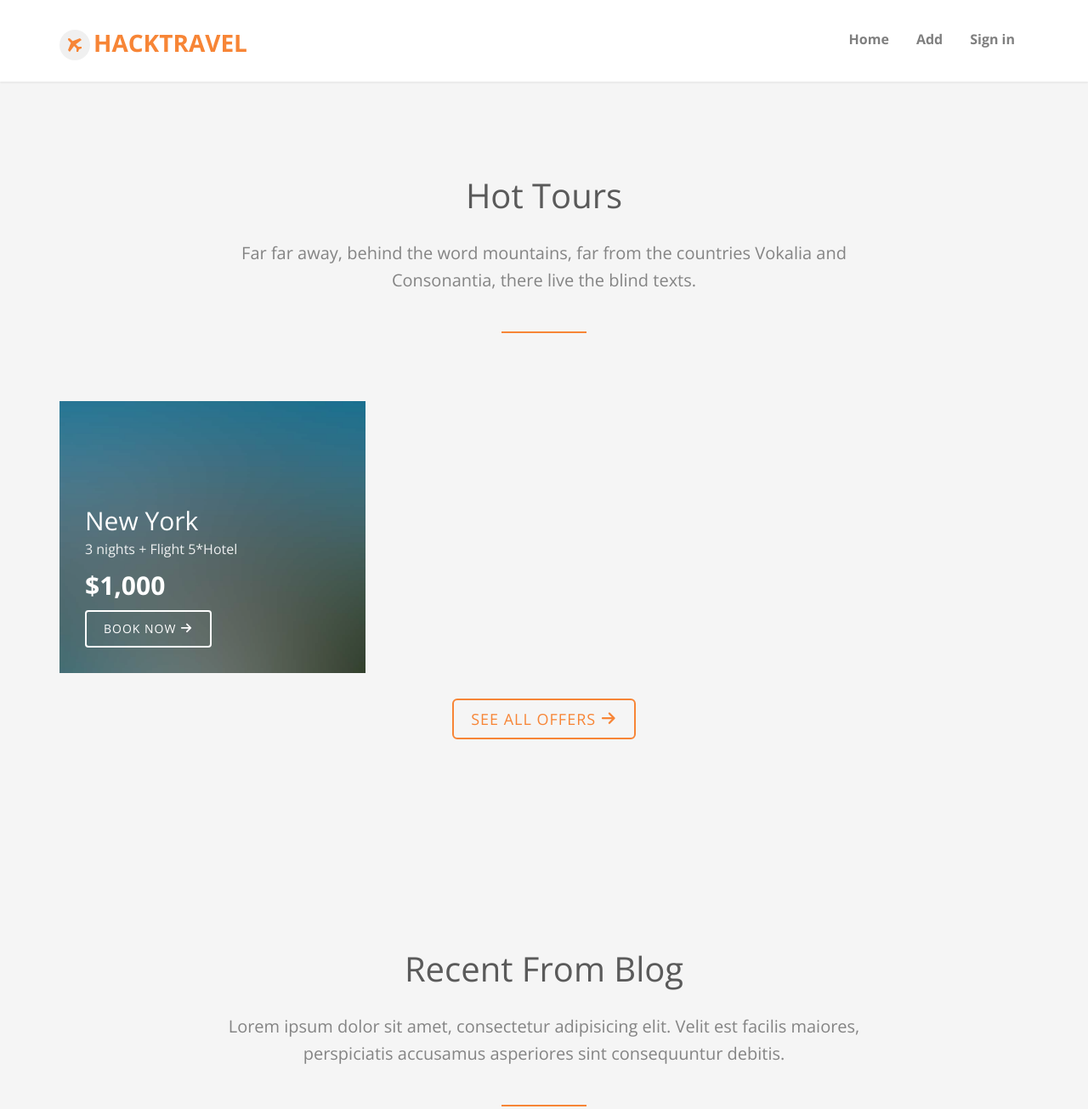
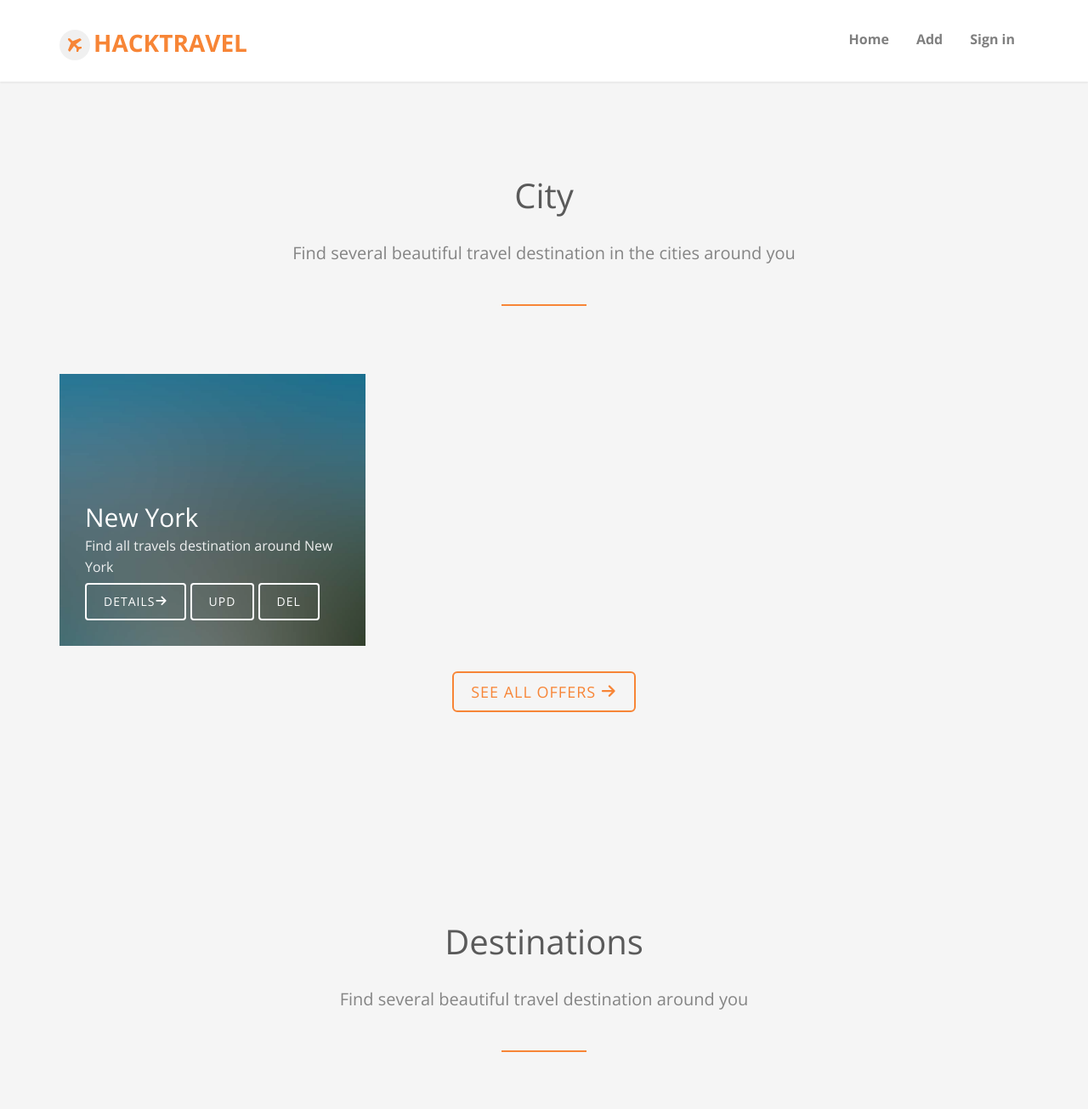
Before and after one commit to habilhusni/project-week5, a website: page client/index.html in a window 1280 px wide. Shown: the top 1305 px of the page at 85% size. Drawn offline with nearby package versions, Linux system fonts and the light colour scheme; files whose address does not match are found by name.

Commit message:
new commit

```diff
--- a/client/index.html
+++ b/client/index.html
@@ -249,8 +249,8 @@
 			<div class="container">
 				<div class="row">
 					<div class="col-md-8 col-md-offset-2 text-center heading-section animate-box">
-						<h3>Hot Tours</h3>
-						<p>Far far away, behind the word mountains, far from the countries Vokalia and Consonantia, there live the blind texts.</p>
+						<h3>City</h3>
+						<p>Find several beautiful travel destination in the cities around you</p>
 					</div>
 				</div>
 				<div class="row">
@@ -259,9 +259,10 @@
 							<div class="desc">
 								<span></span>
 								<h3>New York</h3>
-								<span>3 nights + Flight 5*Hotel</span>
-								<span class="price">$1,000</span>
-								<a class="btn btn-primary btn-outline" href="#">Book Now <i class="icon-arrow-right22"></i></a>
+								<span>Find all travels destination around New York</span>
+								<a class="btn btn-primary btn-outline" href="#">Details<i class="icon-arrow-right22"></i></a>
+								<a class="btn btn-primary btn-outline" href="#">Upd</a>
+								<a class="btn btn-primary btn-outline" href="#">Del</a>
 							</div>
 						</div>
 					</div>
@@ -276,8 +277,8 @@
 			<div class="container">
 				<div class="row">
 					<div class="col-md-8 col-md-offset-2 text-center heading-section animate-box">
-						<h3>Recent From Blog</h3>
-						<p>Lorem ipsum dolor sit amet, consectetur adipisicing elit. Velit est facilis maiores, perspiciatis accusamus asperiores sint consequuntur debitis.</p>
+						<h3>Destinations</h3>
+						<p>Find several beautiful travel destination around you</p>
 					</div>
 				</div>
 			</div>
@@ -293,6 +294,8 @@
 									<span class="comment"><a href="">21<i class="icon-bubble2"></i></a></span>
 									<p>Far far away, behind the word mountains, far from the countries Vokalia and Consonantia, there live the blind texts.</p>
 									<p><a href="#">Learn More...</a></p>
+									<a class="btn btn-primary btn-outline" href="#">Update</a>
+									<a class="btn btn-primary btn-outline" href="#">Delete</a>
 								</div>
 							</div>
 						</div>
```
